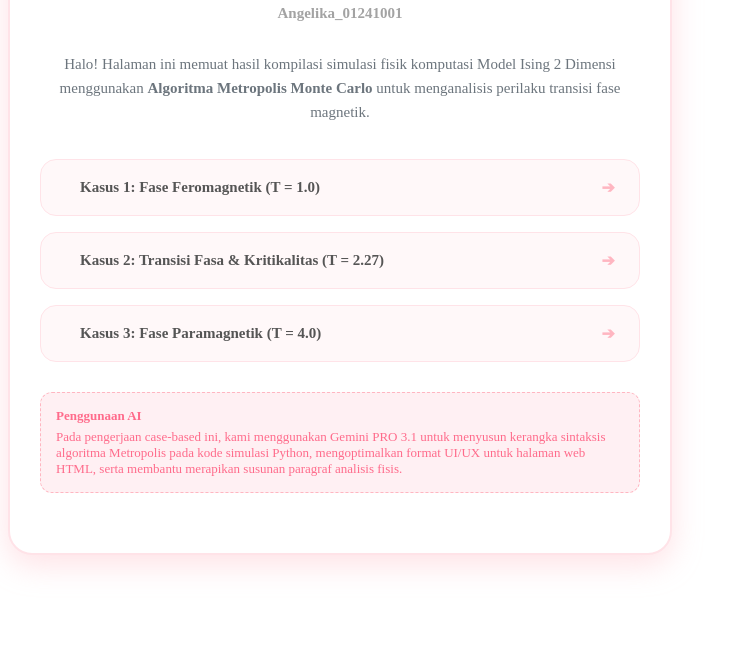
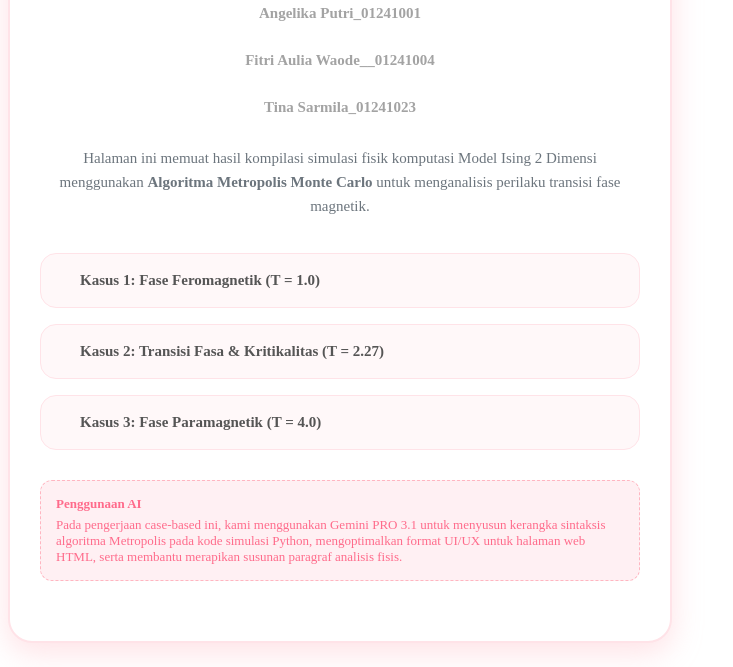
Before and after one commit to angelikaputri89/Kelompok-Tokopedia-simulasi-model-ising-2d, a plain HTML site: page docs/index.html in a window 1280 px wide. Shown: the part 133-800 px from the top of the page, without its empty margins (0-733 px from the left). Drawn offline with Linux system fonts and the light colour scheme.

Commit message:
Update in links

```diff
--- a/docs/index.html
+++ b/docs/index.html
@@ -134,10 +134,12 @@
     <div class="container">
         <span class="header-badge">FISIKA KOMPUTASI CASE-BASED 2</span>
         <h1>Simulasi Model Ising 2D</h1>
-        <div class="author">Angelika_01241001</div>
+        <div class="author">Angelika Putri_01241001</div>
+        <div class="author">Fitri Aulia Waode__01241004</div>
+        <div class="author">Tina Sarmila_01241023</div>
 
         <p class="description">
-            Halo! Halaman ini memuat hasil kompilasi simulasi fisik komputasi Model Ising 2 Dimensi menggunakan <strong>Algoritma Metropolis Monte Carlo</strong> untuk menganalisis perilaku transisi fase magnetik.
+            Halaman ini memuat hasil kompilasi simulasi fisik komputasi Model Ising 2 Dimensi menggunakan <strong>Algoritma Metropolis Monte Carlo</strong> untuk menganalisis perilaku transisi fase magnetik.
         </p>
 
         <ul>
@@ -145,21 +147,21 @@
                 <a class="card-link" href="Kasus_1_Fase_Feromagnetik_(T_=_1_0).html">
                     <span class="icon-wrapper"></span>
                     <span class="link-text">Kasus 1: Fase Feromagnetik (T = 1.0)</span>
-                    <span class="arrow">➔</span>
+                    <span class="arrow"></span>
                 </a>
             </li>
             <li>
                 <a class="card-link" href="Kasus_2_Transisi_Fasa_&_Kritikalitas_(T_=_2_27).html">
                     <span class="icon-wrapper"></span>
                     <span class="link-text">Kasus 2: Transisi Fasa & Kritikalitas (T = 2.27)</span>
-                    <span class="arrow">➔</span>
+                    <span class="arrow"></span>
                 </a>
             </li>
             <li>
                 <a class="card-link" href="Kasus_3_Fase_Paramagnetik_(T_=_4_0).html">
                     <span class="icon-wrapper"></span>
                     <span class="link-text">Kasus 3: Fase Paramagnetik (T = 4.0)</span>
-                    <span class="arrow">➔</span>
+                    <span class="arrow"></span>
                 </a>
             </li>
         </ul>
```
